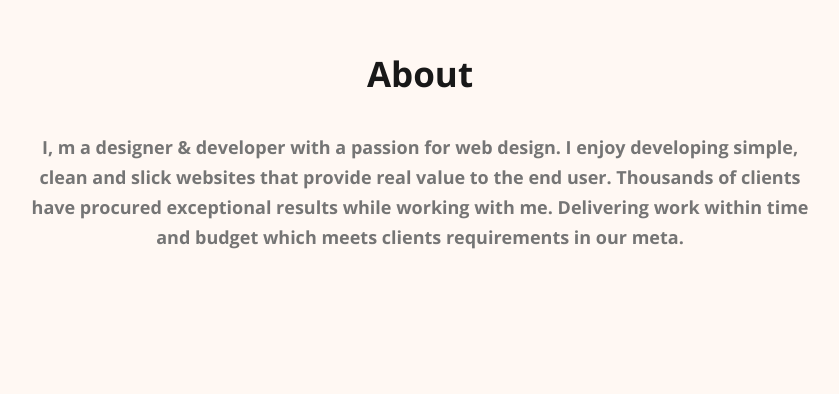
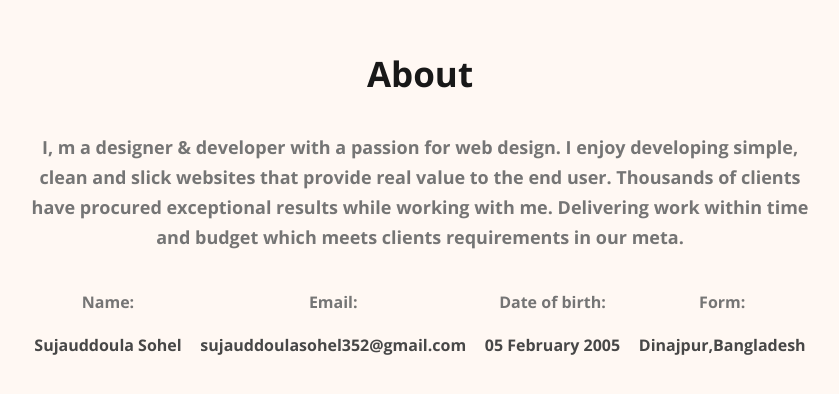
Before and after one commit to sujauddoula352/Webdeveloper-portfoli, a plain HTML site: page index.html in a window 1280 px wide. Shown: the part 1120-1514 px from the top of the page, without its empty margins (220-1059 px from the left). Drawn offline with nearby package versions, Linux system fonts and the light colour scheme.

Commit message:
add about info

```diff
--- a/index.html
+++ b/index.html
@@ -43,13 +43,34 @@
     <section class="about">
       <h3 class="section-title">About</h3>
       <p class="section-discretion">I, m a designer & developer with a passion for web design. I enjoy developing simple, clean and slick websites that provide real value to the end user. Thousands of clients have procured exceptional results while working with me. Delivering work within time and budget which meets clients requirements in our meta. </p>
-
+    <!--.about-info*4>h4.info-title+p.info-description-->
+    <div class="about-info-container">
 
       <div class="about-info">
-
-
+        <h4 class="info-title"> Name:</h4>
+        <p class="info-description">Sujauddoula Sohel</p>
 
       </div>
+
+      <div class="about-info">
+        <h4 class="info-title">Email:</h4>
+        <p class="info-description">sujauddoulasohel352@gmail.com</p>
+
+      </div>
+
+      <div class="about-info">
+        <h4 class="info-title"> Date of birth:</h4>
+        <p class="info-description"> 05 February 2005 </p>
+
+      </div>
+
+      <div class="about-info">
+        <h4 class="info-title">Form:</h4>
+        <p class="info-description">Dinajpur,Bangladesh</p>
+
+      </div>
+
+    </div>
 
 
     </section>
--- a/style.css
+++ b/style.css
@@ -126,3 +126,18 @@ nav a{
     padding: 230px;
     margin: 130px 0px;
   }
+  .about-info-container{
+    display: flex;
+    justify-content: space-around;
+  }
+  .info-title{
+    color: #757575;
+
+
+  }
+
+  .about-info{
+    text-align: center;
+    color: #474747;
+
+  }
```
